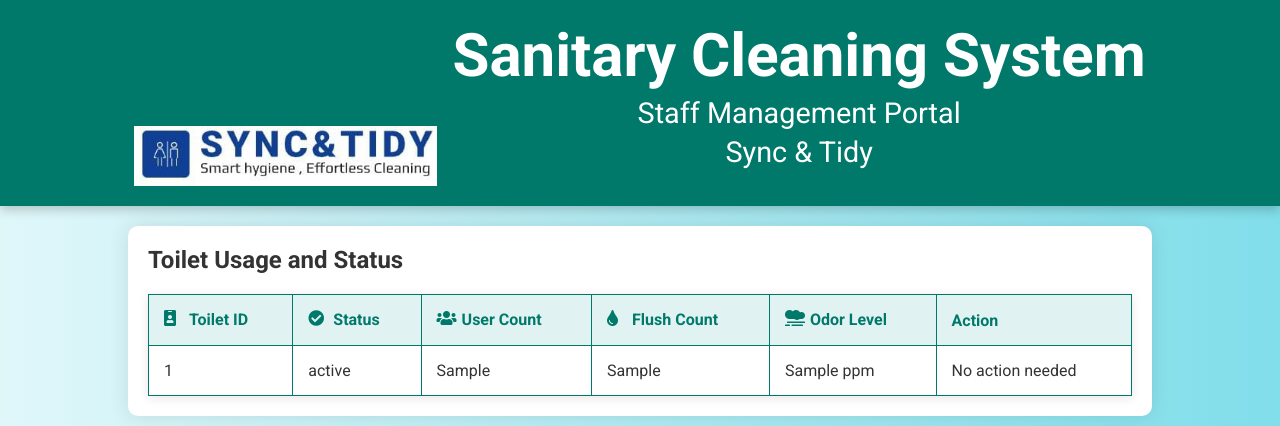
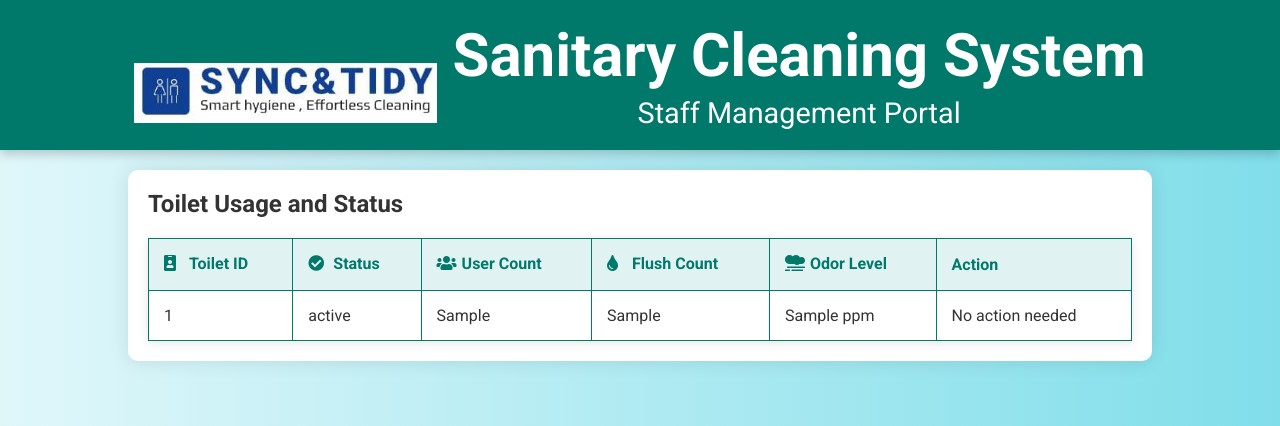
Before and after one commit to ShankarammalSabitha/samplepro, a Flask app: page /staff in a window 1280 px wide. Shown: the top 426 px of the page. Run offline with Flask 3, Linux system fonts and the light colour scheme; a database or web service that is not in the repository returns one stand-in record (values such as "Sample title"); data that the repository does not hold is empty.

Commit message:
Update staff.html

```diff
--- a/templates/staff.html
+++ b/templates/staff.html
@@ -10,11 +10,10 @@
 </head>
 <body>
  <header>
-  <img src="/static/images/sync logo.jpg" alt="Sync & Tidy Logo" style="height: 60px; vertical-align: middle;">
+  <img src="/static/images/sync logo.jpg" alt="Sync & Tidy Logo" style="height: 60px; vertical-align:left;">
   <div style="display: inline-block; margin-left: 10px;">
     <h1>Sanitary Cleaning System</h1>
     <p>Staff Management Portal</p>
-    <p>Sync & Tidy</p>
   </div>
 </header>
 
```
